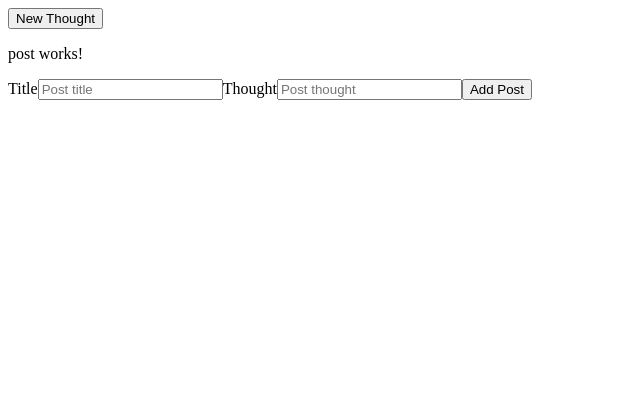
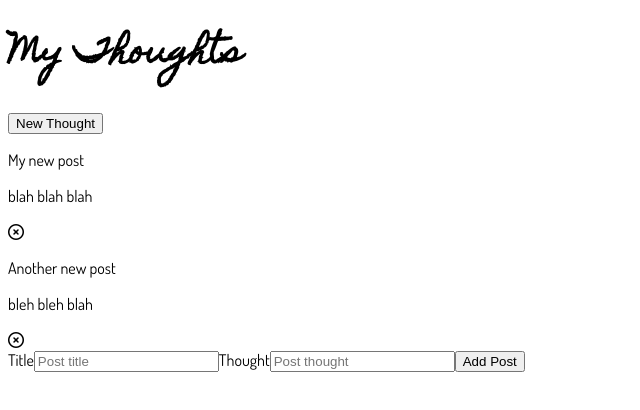
Before and after one commit to CGriffus/Social-Posts-Lab, an Angular app: page / in a window 1280 px wide. Shown: the top 410 px of the page, without its empty margins (0-640 px from the left). Built offline with nearby package versions, Linux system fonts and the light colour scheme.

Commit message:
added for loop and some form binding

```diff
--- /dev/null
+++ b/src/app/interfaces/post.ts
@@ -0,0 +1,4 @@
+export interface Post {
+  title: string;
+  thought: string;
+}
--- a/src/app/social-posts/post-form/post-form.component.html
+++ b/src/app/social-posts/post-form/post-form.component.html
@@ -1,4 +1,4 @@
-<form>
+<form #postForm="ngForm" (ngSubmit)="addPost(postForm)">
   <label for="title">Title</label>
   <input type="text" placeholder="Post title" />
   <label for="thought">Thought</label>
--- a/src/app/social-posts/post-form/post-form.component.ts
+++ b/src/app/social-posts/post-form/post-form.component.ts
@@ -1,15 +1,22 @@
-import { Component, OnInit } from '@angular/core';
+import { Component, OnInit, Output, EventEmitter } from "@angular/core";
+import { NgForm } from "@angular/forms";
 
 @Component({
-  selector: 'app-post-form',
-  templateUrl: './post-form.component.html',
-  styleUrls: ['./post-form.component.css']
+  selector: "app-post-form",
+  templateUrl: "./post-form.component.html",
+  styleUrls: ["./post-form.component.css"]
 })
 export class PostFormComponent implements OnInit {
+  @Output() onAdd = new EventEmitter<any>();
+  constructor() {}
 
-  constructor() { }
-
-  ngOnInit() {
+  addPost(postForm: NgForm): void {
+    console.log(postForm.value.title);
+    // this.onAdd.emit({
+    //   title: postForm.value.title,
+    //   thought: PostFormComponent.value.title
+    // });
   }
 
+  ngOnInit() {}
 }
--- a/src/app/social-posts/post/post.component.html
+++ b/src/app/social-posts/post/post.component.html
@@ -1 +1,5 @@
-<p>post works!</p>
+<div>
+  <p>{{ post.title }}</p>
+  <p>{{ post.thought }}</p>
+  <i class="far fa-times-circle"></i>
+</div>
--- a/src/app/social-posts/post/post.component.ts
+++ b/src/app/social-posts/post/post.component.ts
@@ -1,15 +1,14 @@
-import { Component, OnInit } from '@angular/core';
+import { Component, OnInit, Input } from "@angular/core";
 
 @Component({
-  selector: 'app-post',
-  templateUrl: './post.component.html',
-  styleUrls: ['./post.component.css']
+  selector: "app-post",
+  templateUrl: "./post.component.html",
+  styleUrls: ["./post.component.css"]
 })
 export class PostComponent implements OnInit {
+  @Input() post: object;
+  @Input() index: number;
+  constructor() {}
 
-  constructor() { }
-
-  ngOnInit() {
-  }
-
+  ngOnInit() {}
 }
--- a/src/app/social-posts/social-posts.component.css
+++ b/src/app/social-posts/social-posts.component.css
@@ -0,0 +1,3 @@
+h1 {
+  font-family: "Homemade Apple", cursive;
+}
--- a/src/app/social-posts/social-posts.component.html
+++ b/src/app/social-posts/social-posts.component.html
@@ -1,3 +1,15 @@
-<button>New Thought</button>
-<app-post></app-post>
-<app-post-form></app-post-form>
+<main>
+  <h1>My Thoughts</h1>
+  <section>
+    <button>New Thought</button>
+    <div>
+      <app-post
+        *ngFor="let post of posts; index as i"
+        [post]="post"
+        [index]="i"
+      ></app-post>
+    </div>
+  </section>
+</main>
+
+<app-post-form (onAdd)="addNewPostHandler($event)"></app-post-form>
--- a/src/app/social-posts/social-posts.component.ts
+++ b/src/app/social-posts/social-posts.component.ts
@@ -1,15 +1,29 @@
-import { Component, OnInit } from '@angular/core';
+import { Component, OnInit } from "@angular/core";
+import { Post } from "../interfaces/post";
 
 @Component({
-  selector: 'app-social-posts',
-  templateUrl: './social-posts.component.html',
-  styleUrls: ['./social-posts.component.css']
+  selector: "app-social-posts",
+  templateUrl: "./social-posts.component.html",
+  styleUrls: ["./social-posts.component.css"]
 })
 export class SocialPostsComponent implements OnInit {
+  show: boolean = false;
 
-  constructor() { }
+  posts: Post[] = [
+    { title: "My new post", thought: "blah blah blah" },
+    { title: "Another new post", thought: "bleh bleh blah" }
+  ];
 
-  ngOnInit() {
+  constructor() {}
+
+  addNewPostHandler(newPost: object): void {
+    // console.log("added post");
+    this.posts.unshift(newPost);
   }
 
+  removePostHandler() {}
+
+  toggleFormHandler() {}
+
+  ngOnInit() {}
 }
--- a/src/index.html
+++ b/src/index.html
@@ -1,14 +1,19 @@
-<!doctype html>
+<!DOCTYPE html>
 <html lang="en">
   <head>
-  <meta charset="utf-8">
+    <meta charset="utf-8" />
     <title>SocialPost</title>
-  <base href="/">
+    <base href="/" />
 
-  <meta name="viewport" content="width=device-width, initial-scale=1">
-  <link rel="icon" type="image/x-icon" href="favicon.ico">
+    <meta name="viewport" content="width=device-width, initial-scale=1" />
+    <link rel="icon" type="image/x-icon" href="favicon.ico" />
+    <link
+      href="https://fonts.googleapis.com/css?family=Dosis|Homemade+Apple&display=swap"
+      rel="stylesheet"
+    />
   </head>
   <body>
     <app-root></app-root>
+    <script src="https://kit.fontawesome.com/795ba1c170.js"></script>
   </body>
 </html>
--- a/src/styles.css
+++ b/src/styles.css
@@ -1 +1,4 @@
 /* You can add global styles to this file, and also import other style files */
+body {
+  font-family: "Dosis", sans-serif;
+}
```
Also changed, not shown: src/app/app.module.ts (+9 -11 lines). Lines whose indentation alone changed are shown as unchanged.
